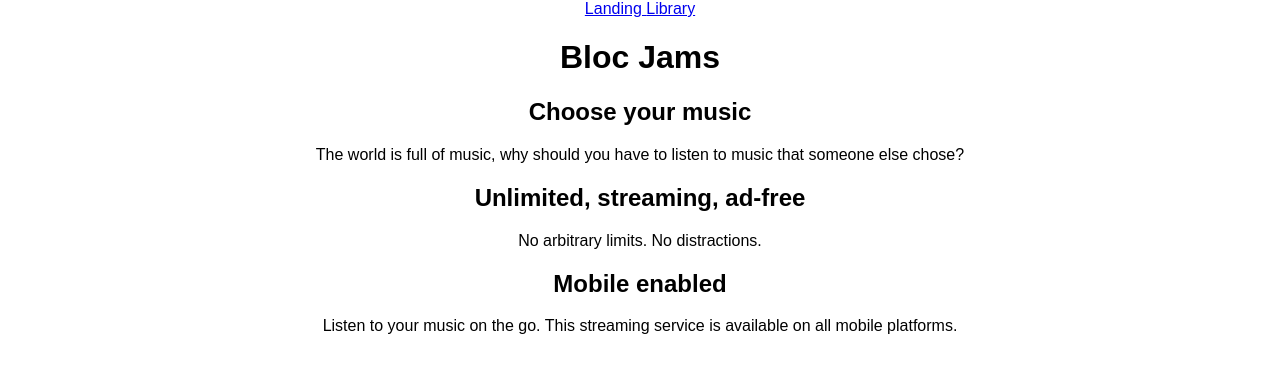
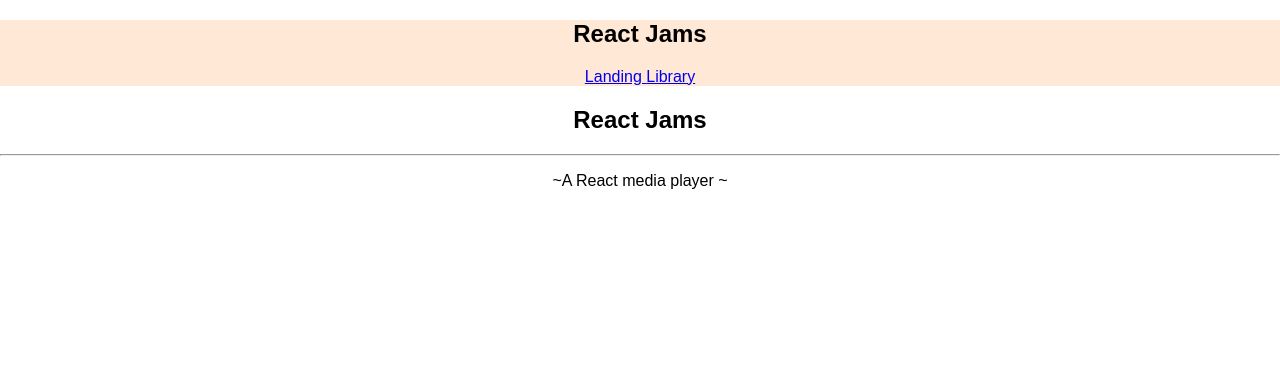
Before and after one commit to Smellow19/React-jams, a React (Create React App) app: page / in a window 1280 px wide. Shown: the top 372 px of the page. Built offline with nearby package versions, Linux system fonts and the light colour scheme.

Commit message:
basic set up

```diff
--- a/src/App.css
+++ b/src/App.css
@@ -2,27 +2,6 @@
   text-align: center;
 }
 
-.App-logo {
-  animation: App-logo-spin infinite 20s linear;
-  height: 80px;
+.App nav {
+  background-color: #FFE8D5;
 }
-
-.App-header {
-  background-color: #222;
-  height: 150px;
-  padding: 20px;
-  color: white;
-}
-
-.App-title {
-  font-size: 1.5em;
-}
-
-.App-intro {
-  font-size: large;
-}
-
-@keyframes App-logo-spin {
-  from { transform: rotate(0deg); }
-  to { transform: rotate(360deg); }
-}
--- a/src/App.js
+++ b/src/App.js
@@ -11,10 +11,15 @@ class App extends Component {
       <div className="App">
       <header>
         <nav>
+          <div id='logo'>
+            <h1>React Jams</h1>
+          </div>
+
+          <div id ='links'>
           <Link to='/'> Landing </Link>
           <Link to ='/Library'> Library </Link>
+          </div>
         </nav>
-        <h1> Bloc Jams </h1>
       </header>
       <main>
       <Route exact path="/" component={Landing}/>
--- a/src/components/Landing.js
+++ b/src/components/Landing.js
@@ -2,20 +2,11 @@ import React from 'react';
 
 const Landing = () => (
   <section className="landing">
-    <section className="selling-points">
-      <div className="point">
-        <h2 className="point-title">Choose your music</h2>
-        <p className="point-description">The world is full of music, why should you have to listen to music that someone else chose?</p>
-      </div>
-      <div className="point">
-        <h2 className="point-title">Unlimited, streaming, ad-free</h2>
-        <p className="point-description">No arbitrary limits. No distractions.</p>
-      </div>
-      <div className="point">
-        <h2 className="point-title">Mobile enabled</h2>
-        <p className="point-description">Listen to your music on the go. This streaming service is available on all mobile platforms.</p>
-      </div>
-    </section>
+    <div>
+      <h1>React Jams</h1>
+      <hr />
+      <p>~A React media player ~</p>
+    </div>
   </section>
 );
 
```
Also changed, not shown: src/components/Album.js (+5 -4 lines), public/assets/images/Gradient-background.jpg (added).
